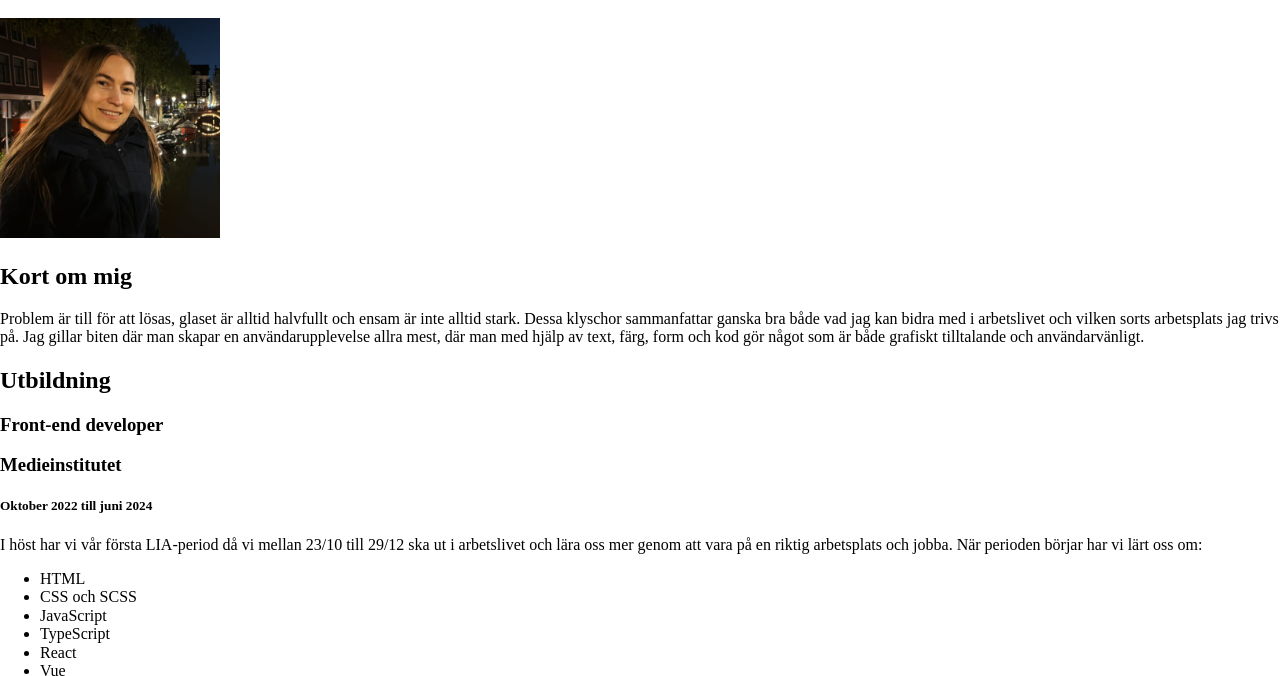
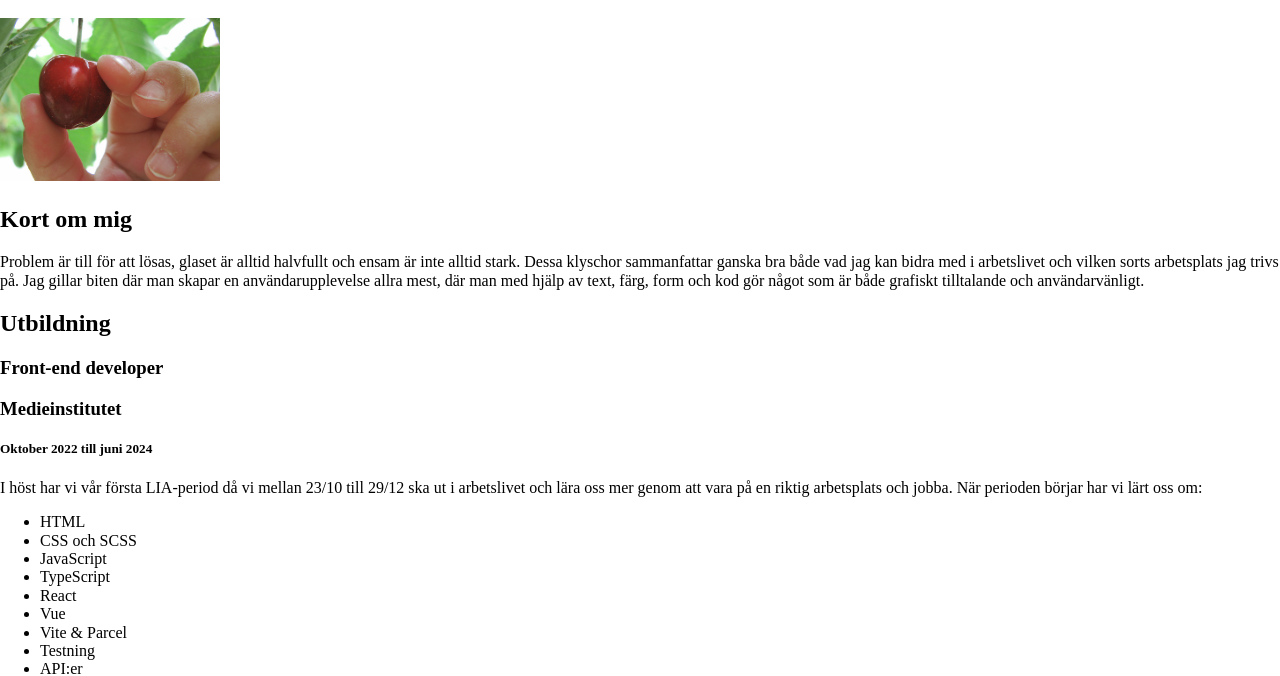
Before and after one commit to Sporesong/git-assignment, a plain HTML site: page source/index.html in a window 1280 px wide. Shown: the part 151-827 px from the top of the page. Drawn offline with nearby package versions, Linux system fonts and the light colour scheme; a script that the page names is missing; files whose address does not match are found by name.

Commit message:
💥 cherry pick

```diff
--- a/source/index.html
+++ b/source/index.html
@@ -41,7 +41,7 @@
             <div class="innerContainer1">
                 <h1 class="rubrikSida1">Suvi Sivula</h1>
                 <div class="bioPic">
-                    <img src="../images/cvphoto.jpg" alt="kvinna med långt ljusbrunt hår och marinblåjacka vid kanalerna i Amsterdam på kvällen" width="220">
+                    <img src="../images/cherry-picking.jpg" alt="cherry picking" width="220">
                 </div>
                 <h2 id="sammanfattningRubrik">Kort om mig</h2>
                 <p class="sammanfattning">Problem är till för att lösas, glaset är alltid halvfullt och ensam är inte alltid stark. Dessa klyschor sammanfattar ganska bra både vad jag kan bidra med i arbetslivet och vilken sorts arbetsplats jag trivs på. Jag gillar biten där man skapar en användarupplevelse allra mest, där man med hjälp av text, färg, form och kod gör något som är både grafiskt tilltalande och användarvänligt.</p>
```
